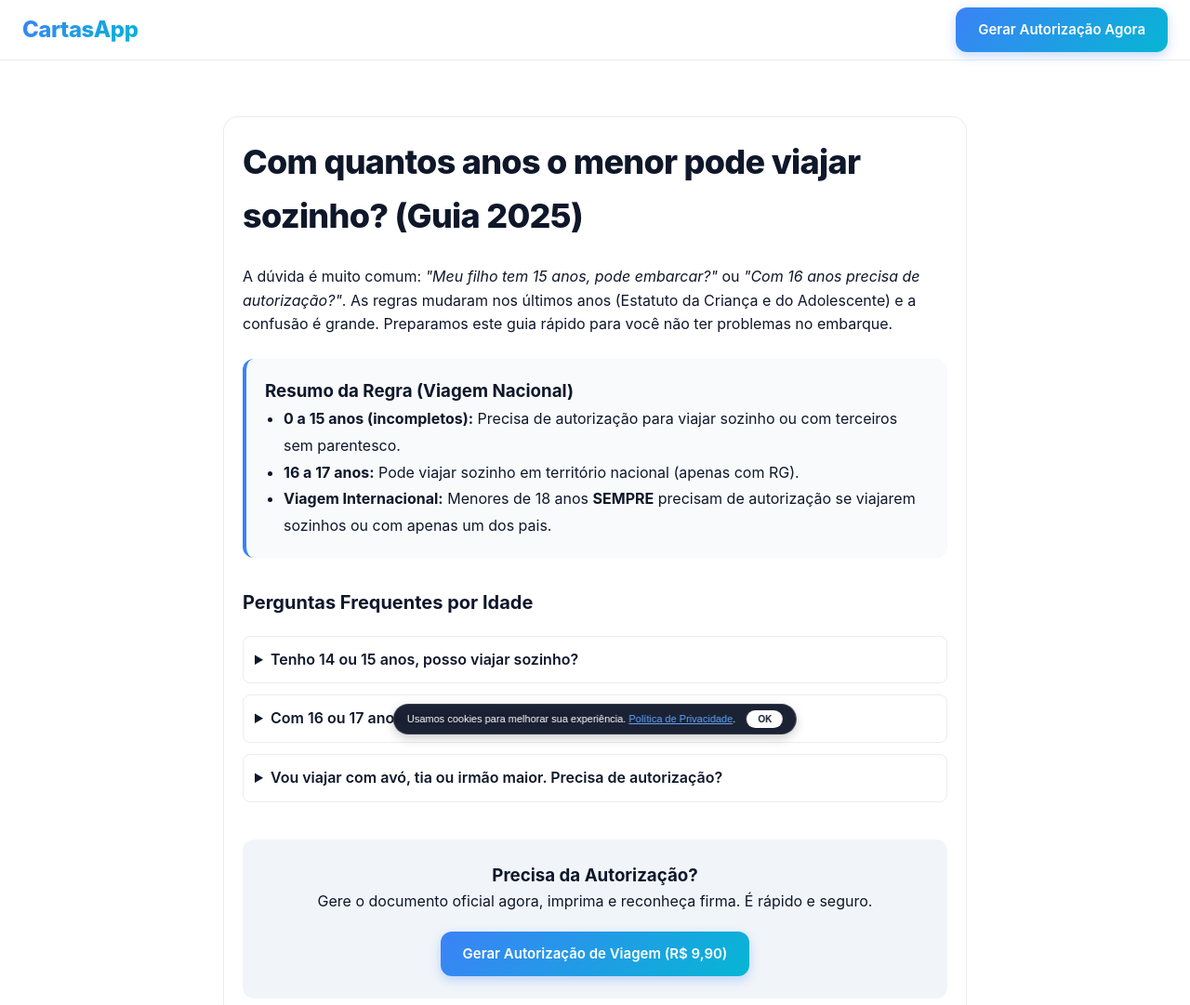
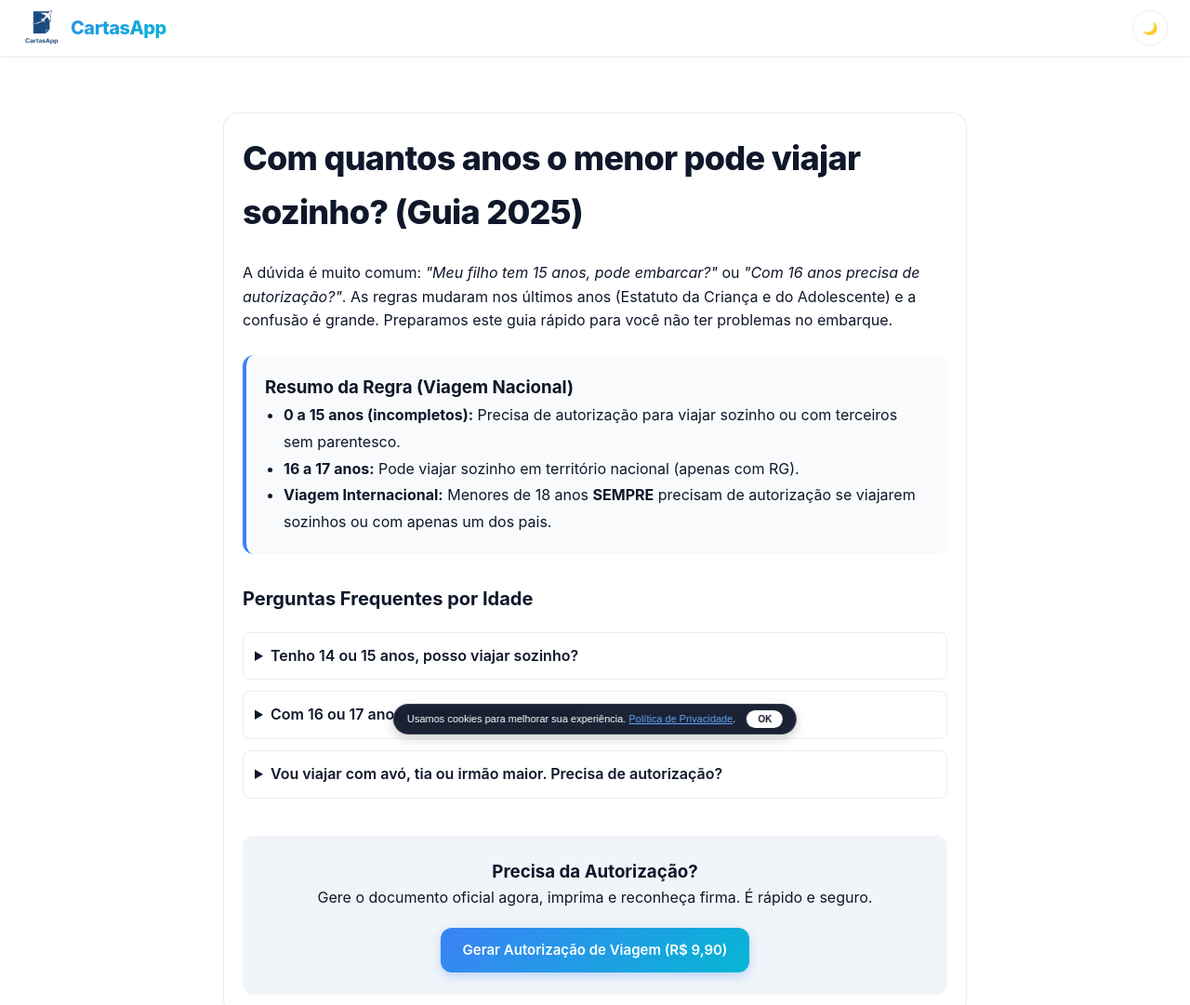
Before and after one commit to diegoorosa/cartas-app, a website: page public/regras-idade-viagem.html in a window 1280 px wide. Shown: the top 1081 px of the page at 93% size. Drawn offline with Linux system fonts and the light colour scheme.

Commit message:
Enhance navbar with logo and theme toggle button

```diff
--- a/public/regras-idade-viagem.html
+++ b/public/regras-idade-viagem.html
@@ -4,6 +4,9 @@
 <head>
     <meta charset="utf-8" />
     <title>Com quantos anos pode viajar sozinho? Regras 2025 (Avião e Ônibus)</title>
+    <link rel="shortcut icon" href="/favicon.ico" />
+    <link rel="icon" type="image/png" href="/logo.png" />
+    <link rel="apple-touch-icon" href="/logo.png" />
     <meta name="description"
         content="Saiba as regras para menor viajar sozinho ou acompanhado. Veja o que precisa para 12, 14, 15, 16 e 17 anos em viagens nacionais e internacionais." />
     <meta name="viewport" content="width=device-width,initial-scale=1" />
@@ -48,12 +51,19 @@
 </head>
 
 <body>
-    <nav class="navbar">
+    <nav class="navbar" style="box-shadow: 0 1px 3px rgba(0,0,0,0.05);">
         <div class="container">
-            <div class="navbar-content">
-                <a href="/" class="logo">CartasApp</a>
+            <div class="navbar-content" style="display: flex; justify-content: space-between; align-items: center; height: 60px;">
+
+                <a href="/" class="logo" style="display: flex; align-items: center; gap: 10px; text-decoration: none;">
+                    <img src="/logo.png" alt="CartasApp" style="height: 42px; width: auto;">
+                    <span style="font-weight: 800; font-size: 20px; color: var(--text-primary); letter-spacing: -0.5px;">CartasApp</span>
+                </a>
                 <div class="nav-actions">
-                    <a href="/viagem.html" class="btn btn-primary btn-sm">Gerar Autorização Agora</a>
+                    <button class="btn-theme" onclick="toggleTheme()" aria-label="Alternar tema"
+                        style="background: transparent; border: 1px solid var(--border); color: var(--text-primary); width: 38px; height: 38px; border-radius: 50%; display: flex; align-items: center; justify-content: center; cursor: pointer; transition: all 0.2s;">
+                        🌙
+                    </button>
                 </div>
             </div>
         </div>
```
